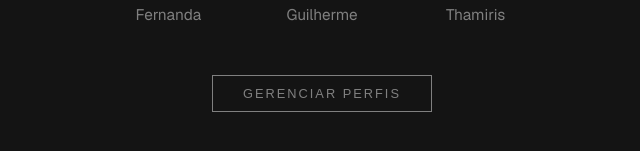
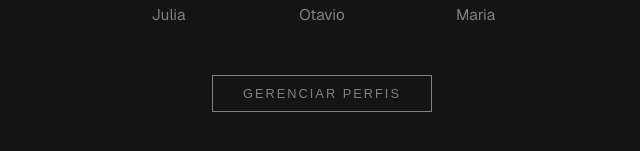
Before and after one commit to Otavio-agt/netlura, a plain HTML site: page index.html in a window 1280 px wide. Shown: the part 471-622 px from the top of the page, 318-958 px from the left. Drawn offline with nearby package versions, Linux system fonts and the light colour scheme.

Commit message:
Update profile names in index.html

```diff
--- a/index.html
+++ b/index.html
@@ -22,7 +22,7 @@
                                 <img src="assets/1.webp" alt="Perfil de Fernanda" width="128" height="128">
                             </span>
                         </span>
-                        <figcaption class="nome-perfil">Fernanda</figcaption>
+                        <figcaption class="nome-perfil">Julia</figcaption>
                     </figure>
                 </a>
             </li>
@@ -36,7 +36,7 @@
                                 <img src="assets/2.webp" alt="Perfil dE Guilherme" width="128" height="128">
                             </span>
                         </span>
-                        <figcaption class="nome-perfil">Guilherme</figcaption>
+                        <figcaption class="nome-perfil">Otavio</figcaption>
                     </figure>
                 </a>
             </li>
@@ -50,7 +50,7 @@
                                 <img src="assets/3.webp" alt="Perfil de Thamiris" width="128" height="128">
                             </span>
                         </span>
-                        <figcaption class="nome-perfil">Thamiris</figcaption>
+                        <figcaption class="nome-perfil">Maria</figcaption>
                     </figure>
                 </a>
             </li>
```
